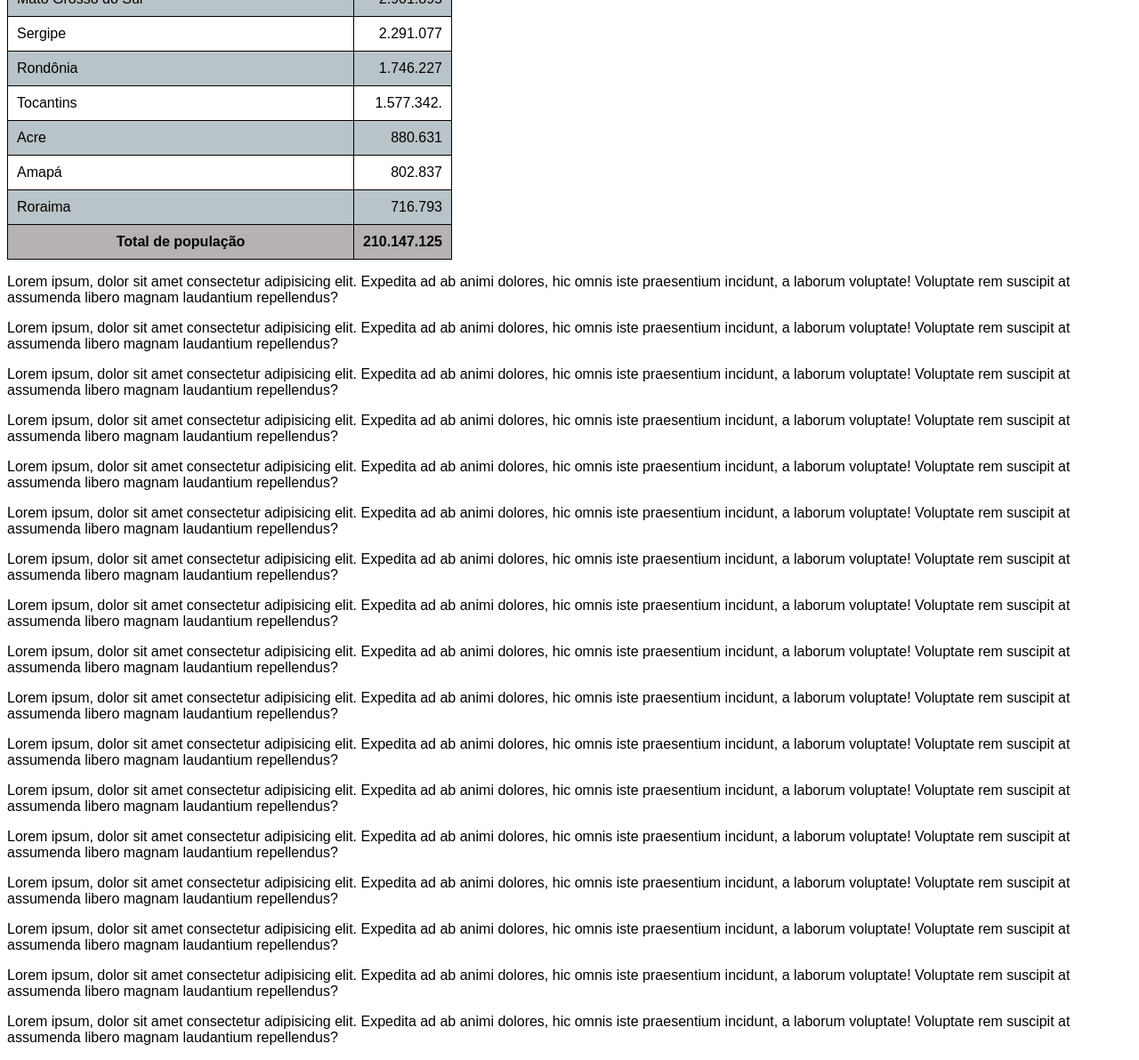
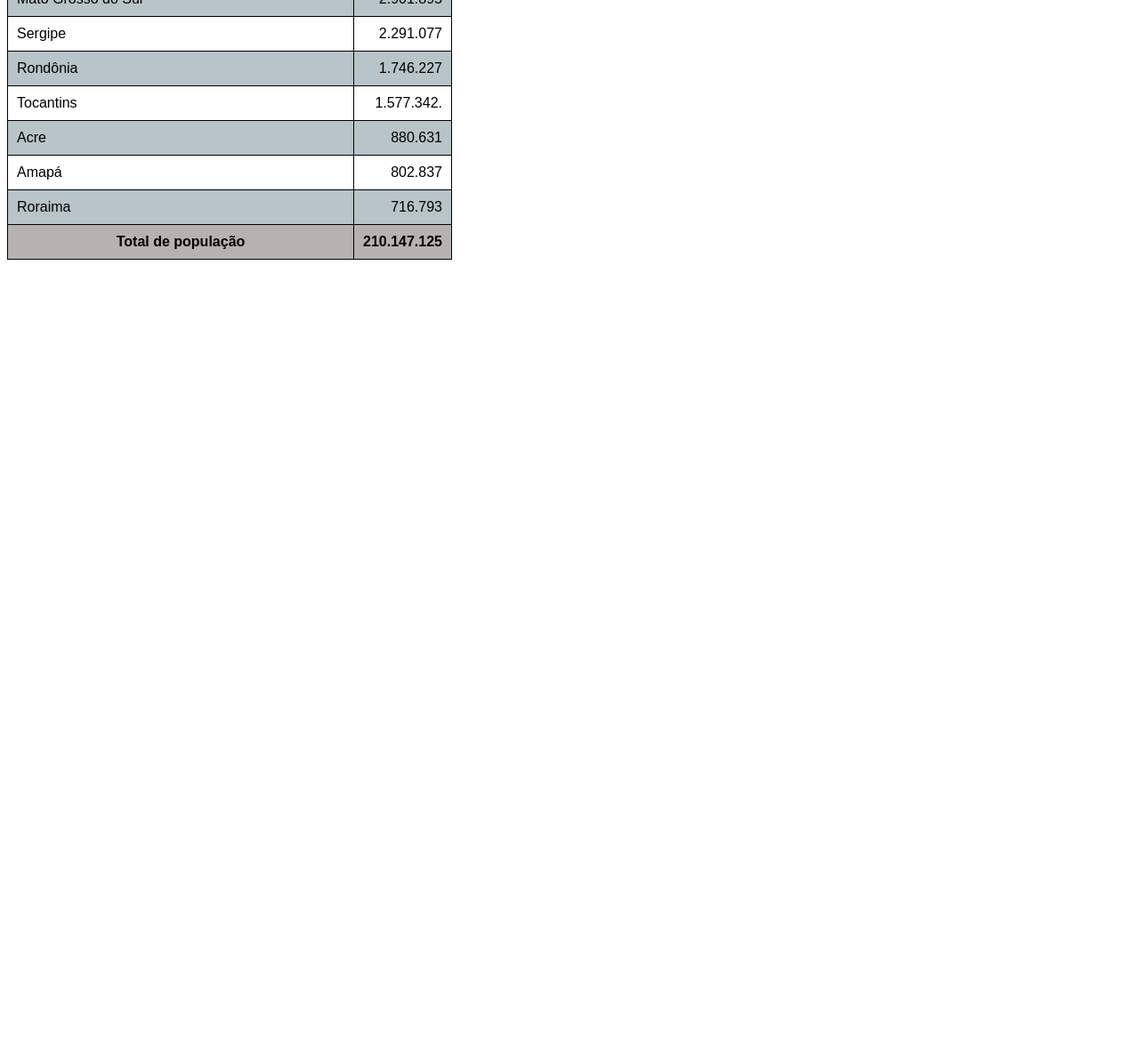
Before and after one commit to 0chilli-dev0/html-css, a plain HTML site: page exercicio/ex023/tabela002.html in a window 1280 px wide. Shown: the part 958-2150 px from the top of the page at 89% size. After the commit the page ends 1258 px from the top, so only its background shows below. Drawn offline with Linux system fonts and the light colour scheme.

Commit message:
atualização

```diff
--- a/exercicio/ex023/tabela002.html
+++ b/exercicio/ex023/tabela002.html
@@ -186,25 +186,5 @@
             </tr>
         </tfoot>
     </table>
-<p>Lorem ipsum, dolor sit amet consectetur adipisicing elit. Expedita ad ab animi dolores, hic omnis iste praesentium incidunt, a laborum voluptate! Voluptate rem suscipit at assumenda libero magnam laudantium repellendus?</p>
-<p>Lorem ipsum, dolor sit amet consectetur adipisicing elit. Expedita ad ab animi dolores, hic omnis iste praesentium incidunt, a laborum voluptate! Voluptate rem suscipit at assumenda libero magnam laudantium repellendus?</p>
-<p>Lorem ipsum, dolor sit amet consectetur adipisicing elit. Expedita ad ab animi dolores, hic omnis iste praesentium incidunt, a laborum voluptate! Voluptate rem suscipit at assumenda libero magnam laudantium repellendus?</p>
-<p>Lorem ipsum, dolor sit amet consectetur adipisicing elit. Expedita ad ab animi dolores, hic omnis iste praesentium incidunt, a laborum voluptate! Voluptate rem suscipit at assumenda libero magnam laudantium repellendus?</p>
-<p>Lorem ipsum, dolor sit amet consectetur adipisicing elit. Expedita ad ab animi dolores, hic omnis iste praesentium incidunt, a laborum voluptate! Voluptate rem suscipit at assumenda libero magnam laudantium repellendus?</p>
-<p>Lorem ipsum, dolor sit amet consectetur adipisicing elit. Expedita ad ab animi dolores, hic omnis iste praesentium incidunt, a laborum voluptate! Voluptate rem suscipit at assumenda libero magnam laudantium repellendus?</p>
-<p>Lorem ipsum, dolor sit amet consectetur adipisicing elit. Expedita ad ab animi dolores, hic omnis iste praesentium incidunt, a laborum voluptate! Voluptate rem suscipit at assumenda libero magnam laudantium repellendus?</p>
-<p>Lorem ipsum, dolor sit amet consectetur adipisicing elit. Expedita ad ab animi dolores, hic omnis iste praesentium incidunt, a laborum voluptate! Voluptate rem suscipit at assumenda libero magnam laudantium repellendus?</p>
-<p>Lorem ipsum, dolor sit amet consectetur adipisicing elit. Expedita ad ab animi dolores, hic omnis iste praesentium incidunt, a laborum voluptate! Voluptate rem suscipit at assumenda libero magnam laudantium repellendus?</p>
-<p>Lorem ipsum, dolor sit amet consectetur adipisicing elit. Expedita ad ab animi dolores, hic omnis iste praesentium incidunt, a laborum voluptate! Voluptate rem suscipit at assumenda libero magnam laudantium repellendus?</p>
-<p>Lorem ipsum, dolor sit amet consectetur adipisicing elit. Expedita ad ab animi dolores, hic omnis iste praesentium incidunt, a laborum voluptate! Voluptate rem suscipit at assumenda libero magnam laudantium repellendus?</p>
-<p>Lorem ipsum, dolor sit amet consectetur adipisicing elit. Expedita ad ab animi dolores, hic omnis iste praesentium incidunt, a laborum voluptate! Voluptate rem suscipit at assumenda libero magnam laudantium repellendus?</p>
-<p>Lorem ipsum, dolor sit amet consectetur adipisicing elit. Expedita ad ab animi dolores, hic omnis iste praesentium incidunt, a laborum voluptate! Voluptate rem suscipit at assumenda libero magnam laudantium repellendus?</p>
-<p>Lorem ipsum, dolor sit amet consectetur adipisicing elit. Expedita ad ab animi dolores, hic omnis iste praesentium incidunt, a laborum voluptate! Voluptate rem suscipit at assumenda libero magnam laudantium repellendus?</p>
-<p>Lorem ipsum, dolor sit amet consectetur adipisicing elit. Expedita ad ab animi dolores, hic omnis iste praesentium incidunt, a laborum voluptate! Voluptate rem suscipit at assumenda libero magnam laudantium repellendus?</p>
-<p>Lorem ipsum, dolor sit amet consectetur adipisicing elit. Expedita ad ab animi dolores, hic omnis iste praesentium incidunt, a laborum voluptate! Voluptate rem suscipit at assumenda libero magnam laudantium repellendus?</p>
-<p>Lorem ipsum, dolor sit amet consectetur adipisicing elit. Expedita ad ab animi dolores, hic omnis iste praesentium incidunt, a laborum voluptate! Voluptate rem suscipit at assumenda libero magnam laudantium repellendus?</p>
-
-
-
 </body>
 </html>
```
